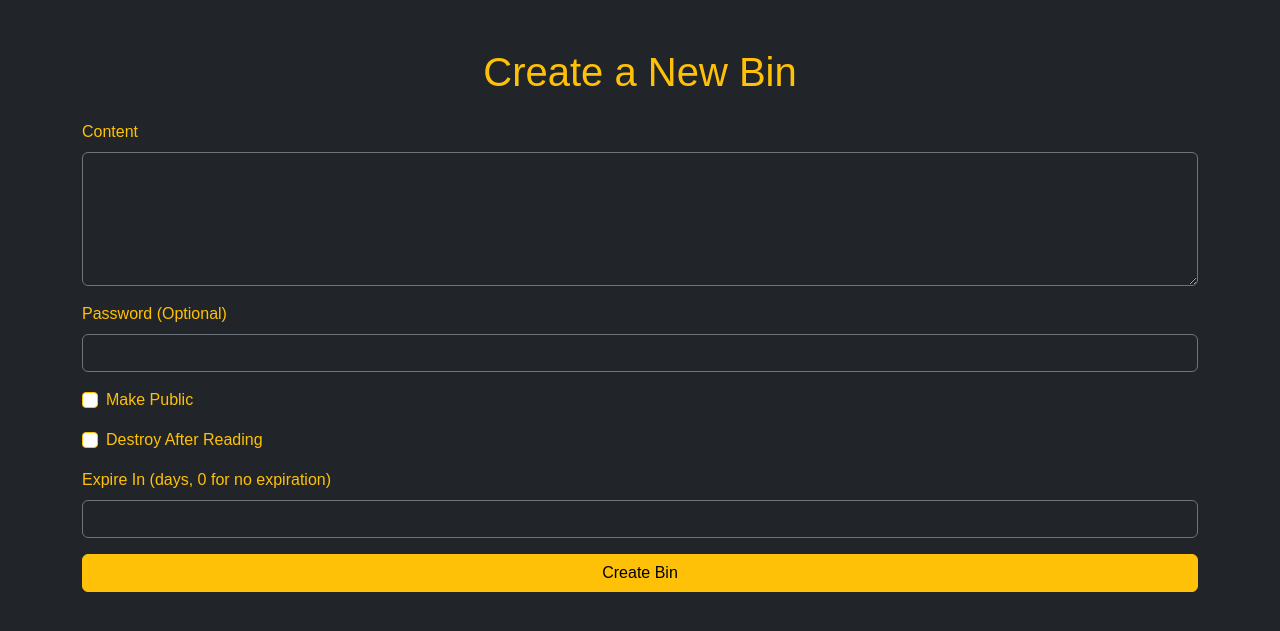
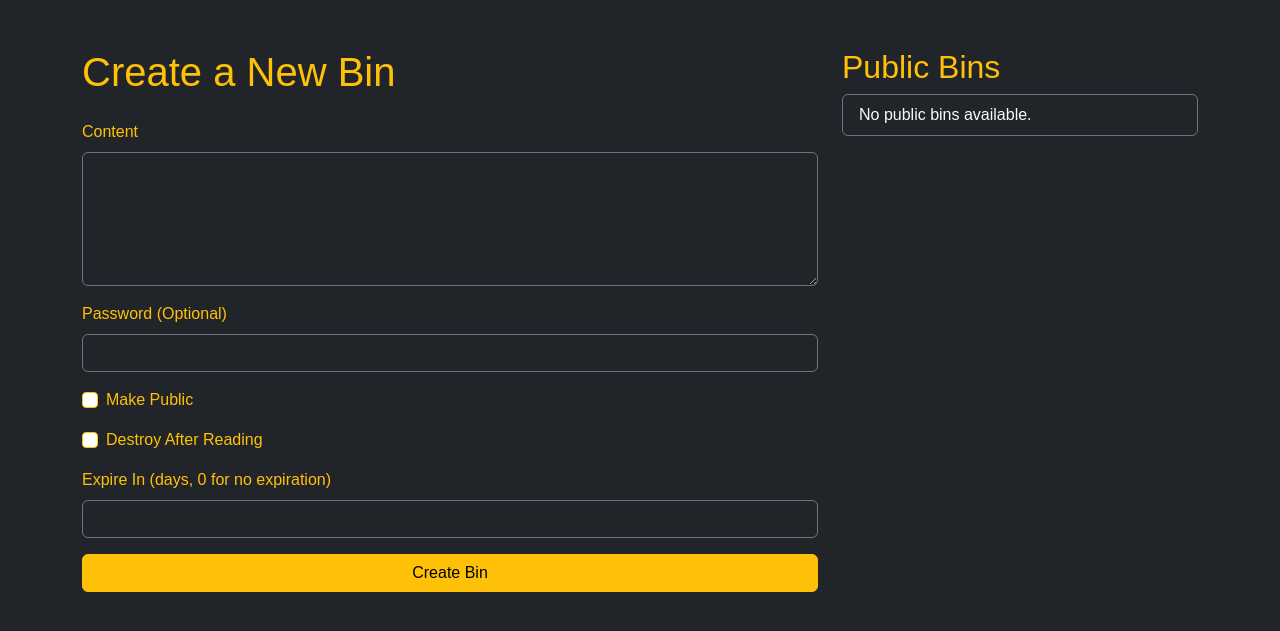
Before and after one commit to zgoume/yaPaste, a Flask app: page / in a window 1280 px wide. Shown: the top 631 px of the page. Run offline with Flask 3, Linux system fonts and the light colour scheme; tables that the repository leaves empty hold one stand-in row (values such as "Sample post").

Commit message:
add public bin list on home page

```diff
--- a/app/templates/create_bin.html
+++ b/app/templates/create_bin.html
@@ -10,7 +10,10 @@
 </head>
 <body class="bg-dark text-light">
     <div class="container mt-5">
-        <h1 class="text-center text-warning">Create a New Bin</h1>
+        <div class="row">
+            <!-- Colonne principale -->
+            <div class="col-md-8">
+                <h1 class="text-warning">Create a New Bin</h1>
                 <form method="POST" action="/create" class="mt-4">
                     <div class="mb-3">
                         <label for="content" class="form-label text-warning">Content</label>
@@ -35,5 +38,26 @@
                     <button type="submit" class="btn btn-warning w-100">Create Bin</button>
                 </form>
             </div>
+
+            <!-- Colonne latérale -->
+            <div class="col-md-4">
+                <h2 class="text-warning">Public Bins</h2>
+                <ul class="list-group bg-dark">
+                    {% for bin in public_bins %}
+                        <li class="list-group-item bg-dark text-light border-secondary">
+                            <a href="/bin/{{ bin.id }}" class="text-warning">{{ bin.id }}</a>
+                            <p class="mb-0 text-muted">
+                                {{ bin.content[:50] }}...
+                            </p>
+                        </li>
+                    {% else %}
+                        <li class="list-group-item bg-dark text-light border-secondary">
+                            No public bins available.
+                        </li>
+                    {% endfor %}
+                </ul>
+            </div>
+        </div>
+    </div>
 </body>
 </html>
```
Lines whose indentation alone changed are shown as unchanged.
